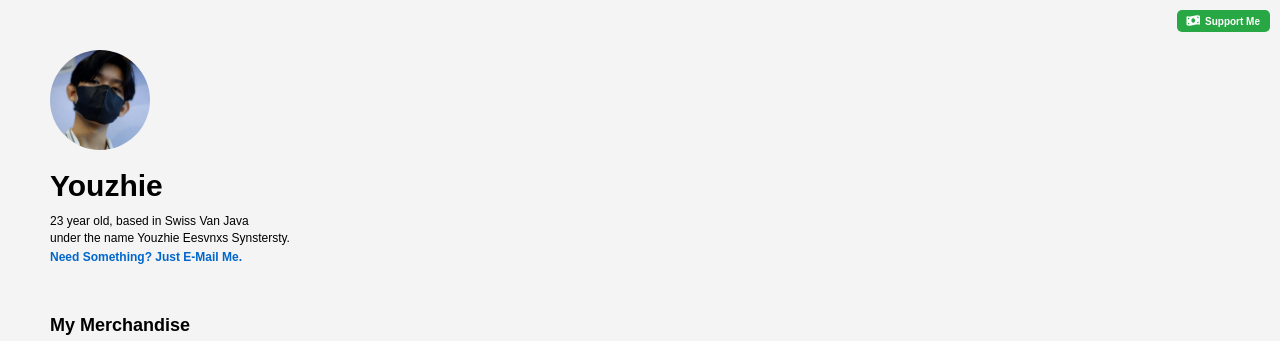
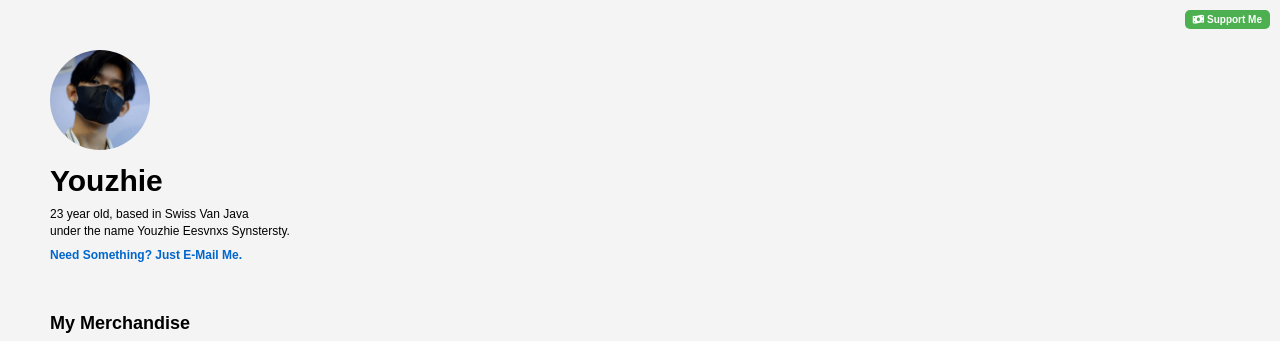
Before and after one commit to Youzhie/Biodata, a plain HTML site: page index.html in a window 1280 px wide. Shown: the top 341 px of the page. Drawn offline with Linux system fonts and the light colour scheme.

Commit message:
Update index.html

```diff
--- a/index.html
+++ b/index.html
@@ -1,13 +1,10 @@
 <!DOCTYPE html>
 <html lang="en">
 <head>
-    <meta charset="UTF-8">
-    <meta name="viewport" content="width=device-width, initial-scale=1.0">
+  <meta charset="UTF-8" />
+  <meta name="viewport" content="width=device-width, initial-scale=1.0"/>
   <title>Youzhie - Profile</title>
-
-    <!-- Link Font Awesome untuk ikon sosial media -->
-    <link rel="stylesheet" href="https://cdnjs.cloudflare.com/ajax/libs/font-awesome/6.4.2/css/all.min.css">
-
+  <link rel="stylesheet" href="https://cdnjs.cloudflare.com/ajax/libs/font-awesome/6.4.2/css/all.min.css" />
   <style>
     body {
       font-family: Arial, sans-serif;
@@ -16,33 +13,50 @@
       padding: 0;
     }
 
+    .support-me-button {
+      position: absolute;
+      top: 10px;
+      right: 10px;
+      background-color: #4CAF50;
+      color: white;
+      padding: 4px 8px;
+      font-size: 10px;
+      font-weight: bold;
+      text-decoration: none;
+      border-radius: 5px;
+    }
+
+    .support-me-button i {
+      font-size: 10px;
+      margin-right: 3px;
+    }
+
     .profile-container {
       text-align: left;
       margin: 50px;
+      position: relative;
     }
 
-        /* Foto Profil */
     .profile-pic {
       width: 100px;
       height: 100px;
       border-radius: 50%;
-            margin-bottom: 5px;
+      margin-bottom: 10px;
     }
 
     .profile-info h1 {
       font-size: 30px;
-            margin: 10px 0;
+      margin: 0;
     }
 
     .profile-info p {
       font-size: 12px !important;
-            margin: 0;
+      margin: 8px 0 0 0;
       line-height: 1.4;
     }
 
-        /* Link Email tepat di bawah bio */
     .contact-info {
-            margin-top: 0;
+      margin-top: 5px;
     }
 
     .contact-info a {
@@ -53,28 +67,6 @@
       font-size: 12px;
     }
 
-        /* Tombol Support Me di pojok kanan atas */
-        .support-me {
-            position: absolute;
-            top: 10px;
-            right: 10px;
-            background-color: #28a745;
-            color: white;
-            padding: 5px 10px;  /* Mengurangi ukuran padding */
-            font-size: 10px; /* Ukuran teks lebih kecil */
-            font-weight: bold;
-            border-radius: 5px;
-            text-decoration: none;
-            display: flex;
-            align-items: center;
-        }
-
-        .support-me i {
-            font-size: 12px; /* Mengurangi ukuran ikon */
-            margin-right: 5px;
-        }
-
-        /* Judul Merchandise */
     .merch-title {
       font-size: 18px;
       font-weight: bold;
@@ -82,7 +74,6 @@
       margin-left: 50px;
     }
 
-        /* Slideshow */
     .slideshow-container {
       position: relative;
       max-width: 250px;
@@ -105,7 +96,6 @@
       border-radius: 10px;
     }
 
-        /* Titik Indikator */
     .dots {
       text-align: center;
       margin-top: 10px;
@@ -125,7 +115,6 @@
       background-color: #555;
     }
 
-        /* Judul Spotify */
     .spotify-title {
       font-size: 18px;
       font-weight: bold;
@@ -133,7 +122,6 @@
       margin-left: 50px;
     }
 
-        /* Spotify Embed */
     .spotify-container {
       text-align: center;
       margin-top: 10px;
@@ -145,14 +133,12 @@
       height: 100px;
     }
 
-        /* Garis Pemisah (di bawah Spotify) */
     .separator {
       margin: 20px auto;
       width: 80%;
       border-top: 1px solid #ddd;
     }
 
-        /* Sosial Media */
     .social-icons {
       text-align: center;
       margin-top: 20px;
@@ -174,23 +160,20 @@
   </style>
 </head>
 <body>
+  <!-- Tombol Support Me -->
+  <a href="https://saweria.co/eesvnxs" class="support-me-button"><i class="fas fa-money-bill-wave"></i>Support Me</a>
+
+  <!-- Profil -->
   <div class="profile-container">
-        <img src="Pp.jpg" alt="Youzhie" class="profile-pic">
-
+    <img src="Pp.jpg" alt="Youzhie" class="profile-pic" />
     <div class="profile-info">
       <h1>Youzhie</h1>
-            <p>23 year old, based in Swiss Van Java<br>under the name Youzhie Eesvnxs Synstersty.</p>
+      <p>23 year old, based in Swiss Van Java<br/>under the name Youzhie Eesvnxs Synstersty.</p>
     </div>
-
     <div class="contact-info">
       <a href="mailto:eesvnxs@gmail.com">Need Something? Just E-Mail Me.</a>
     </div>
   </div>
-
-    <!-- Tombol Support Me -->
-    <a href="https://saweria.co/eesvnxs" class="support-me">
-        <i class="fas fa-money-bill-wave"></i> Support Me
-    </a>
 
   <!-- Judul Merchandise -->
   <div class="merch-title">My Merchandise</div>
@@ -198,10 +181,10 @@
   <!-- Slideshow -->
   <div class="slideshow-container">
     <div class="slides">
-            <div class="slide"><a href="https://www.instagram.com/yoo7z?igsh=bm9pa2Z3eXQydGYy" target="_blank"><img src="foto1.jpg" alt="Slide 1"></a></div>
-            <div class="slide"><a href="https://www.instagram.com/yoo7z?igsh=bm9pa2Z3eXQydGYy" target="_blank"><img src="Foto2.jpg" alt="Slide 2"></a></div>
-            <div class="slide"><a href="https://www.instagram.com/yoo7z?igsh=bm9pa2Z3eXQydGYy" target="_blank"><img src="foto3.jpg" alt="Slide 3"></a></div>
-            <div class="slide"><a href="https://www.instagram.com/yoo7z?igsh=bm9pa2Z3eXQydGYy" target="_blank"><img src="foto4.jpg" alt="Slide 4"></a></div>
+      <div class="slide"><a href="https://www.instagram.com/yoo7z?igsh=bm9pa2Z3eXQydGYy" target="_blank"><img src="foto1.jpg" alt="Slide 1" /></a></div>
+      <div class="slide"><a href="https://www.instagram.com/yoo7z?igsh=bm9pa2Z3eXQydGYy" target="_blank"><img src="foto2.jpg" alt="Slide 2" /></a></div>
+      <div class="slide"><a href="https://www.instagram.com/yoo7z?igsh=bm9pa2Z3eXQydGYy" target="_blank"><img src="foto3.jpg" alt="Slide 3" /></a></div>
+      <div class="slide"><a href="https://www.instagram.com/yoo7z?igsh=bm9pa2Z3eXQydGYy" target="_blank"><img src="foto4.jpg" alt="Slide 4" /></a></div>
     </div>
   </div>
 
@@ -213,15 +196,13 @@
     <span class="dot" onclick="currentSlide(3)"></span>
   </div>
 
-    <!-- Judul Spotify -->
+  <!-- Spotify Section -->
   <div class="spotify-title">Checkout My Prod. Music</div>
-
-    <!-- Spotify Embed -->
   <div class="spotify-container">
-        <iframe src="https://open.spotify.com/artist/7KzX40lBzJtMhiXCpzngrH?utm_source=generator" allowtransparency="true" allow="encrypted-media"></iframe>
+    <iframe src="https://open.spotify.com/embed/artist/7KzX40lBzJtMhiXCpzngrH?utm_source=generator" allowtransparency="true" allow="encrypted-media"></iframe>
   </div>
 
-    <!-- Garis Pemisah (di bawah Spotify) -->
+  <!-- Garis pemisah -->
   <div class="separator"></div>
 
   <!-- Sosial Media -->
@@ -238,6 +219,7 @@
     <p>© 2025 Youzhie, All Rights Reserved</p>
   </div>
 
+  <!-- Script slideshow -->
   <script>
     let currentIndex = 0;
     const slides = document.querySelector(".slides");
```
Lines whose indentation alone changed are shown as unchanged.
